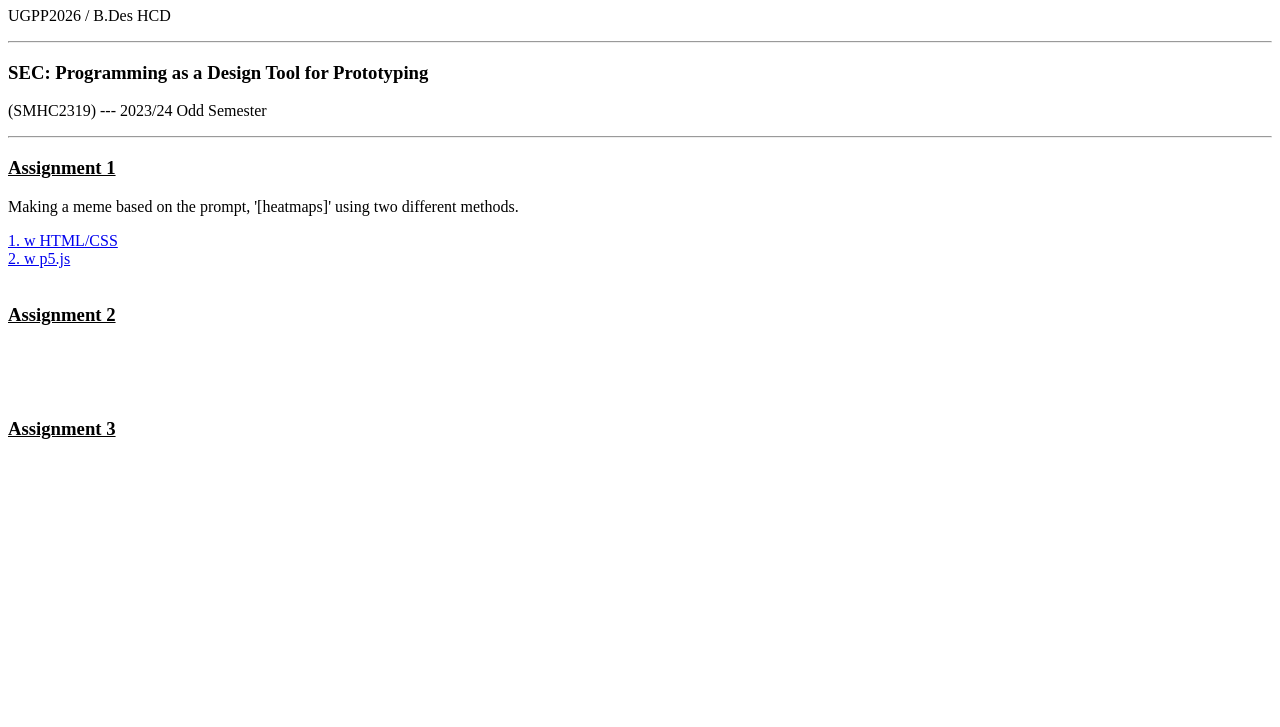
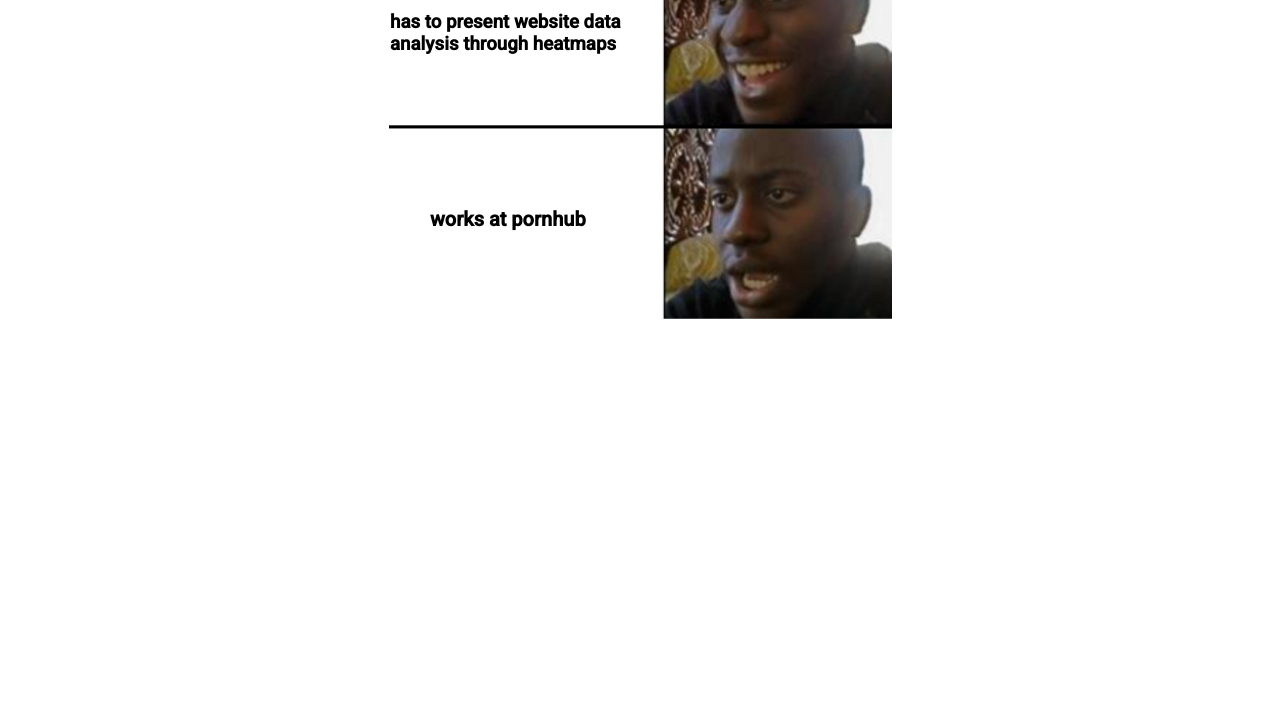
Before and after one commit to nalininfinity/NaliniRajeev_ProgrammingAsPrototyping, a plain HTML site: page index.html in a window 1280 px wide. Shown: the part 73-800 px from the top of the page. Drawn offline with Linux system fonts and the light colour scheme.

Commit message:
Add files via upload

```diff
--- a/index.html
+++ b/index.html
@@ -1,72 +1,30 @@
-<!doctype html>
-<html lang="en-GB">
 
+<!DOCTYPE html>
+<html lang="en">
 <head>
-
-    <!-- Insert relevant content inside these tags -->
-    <title>Page Title</title>
-    <meta charset="utf-8">
-    <meta name="author" content="Author Name">
-    <meta name="description" content="">
-    <meta name="keywords" content="">
-    <meta property="og:title" content="Page Title"/>
-    <meta property="og:description" content="Lorem ipsum dolor..."/>
-
-
-    <!-- No need to edit this -->
+    <meta charset="UTF-8">
     <meta name="viewport" content="width=device-width, initial-scale=1.0">
-    <meta property="og:type" content="website"/>
-    <link rel="stylesheet" type="text/css" href="./style.css">
+    <title>Document</title>
+    <link rel="stylesheet" href="style.css">
+    <link rel="preconnect" href="https://fonts.googleapis.com">
+<link rel="preconnect" href="https://fonts.gstatic.com" crossorigin>
+<link href="https://fonts.googleapis.com/css2?family=Roboto:wght@500&display=swap" rel="stylesheet">
 
 </head>
-
 <body>
 
-    <!-- Insert your name here -->
-    <h1> Nalini Rajeev</h1>
+<h3 class="heading-main">has to present website data <br> analysis through heatmaps</h3>
+<h3 class="heading-secondary"> works at pornhub </h3>
 
-    <!-- Insert your Batch / Program here. Eg: UGPP2022 / B.Des HCD  -->
-    <p> UGPP2026 / B.Des HCD</p>
-    <hr>
+<img src="MEME TEMPLATE.png"/>
+<style>
+    img {
+        display: block;
+        margin-left: auto;
+        margin-right: auto;
 
-    <!-- No need to edit this  -->
-    <h3> SEC: Programming as a Design Tool for Prototyping </h3>
-    <p> (SMHC2319) --- 2023/24 Odd Semester </p>
-    <hr>
-
-    <!-- A1 Details -->
-    <h3><u>Assignment 1</u></h3>
-    <p> Making a meme based on the prompt, '[heatmaps]' using two different methods.</p>
-    <!-- do not edit this-->
-    <a href="./a1/index.html">1. w HTML/CSS</a>
-    <br>
-    <!-- insert link to your p5.js sketch-->
-    <a href="https://editor.p5js.org/Madhura27/full/-1NNSWjZM">2. w p5.js</a>
-
-    <br>
-    <br>
-
-    <!-- update the following as and when A2 and A3 are complete ---->
-
-    <!-- A2 Details -->
-    <h3><u>Assignment 2</u></h3>
-    <p></p>
-    <br>
-    <a href=""></a>
-
-    <br>
-    <br>
-
-    <!-- A3 Details -->
-    <h3><u>Assignment 3</u></h3>
-    <p></p>
-    <br>
-    <a href=""></a>
-
-
-
+    }
+   </style>
 
 </body>
-
-
 </html>
```
